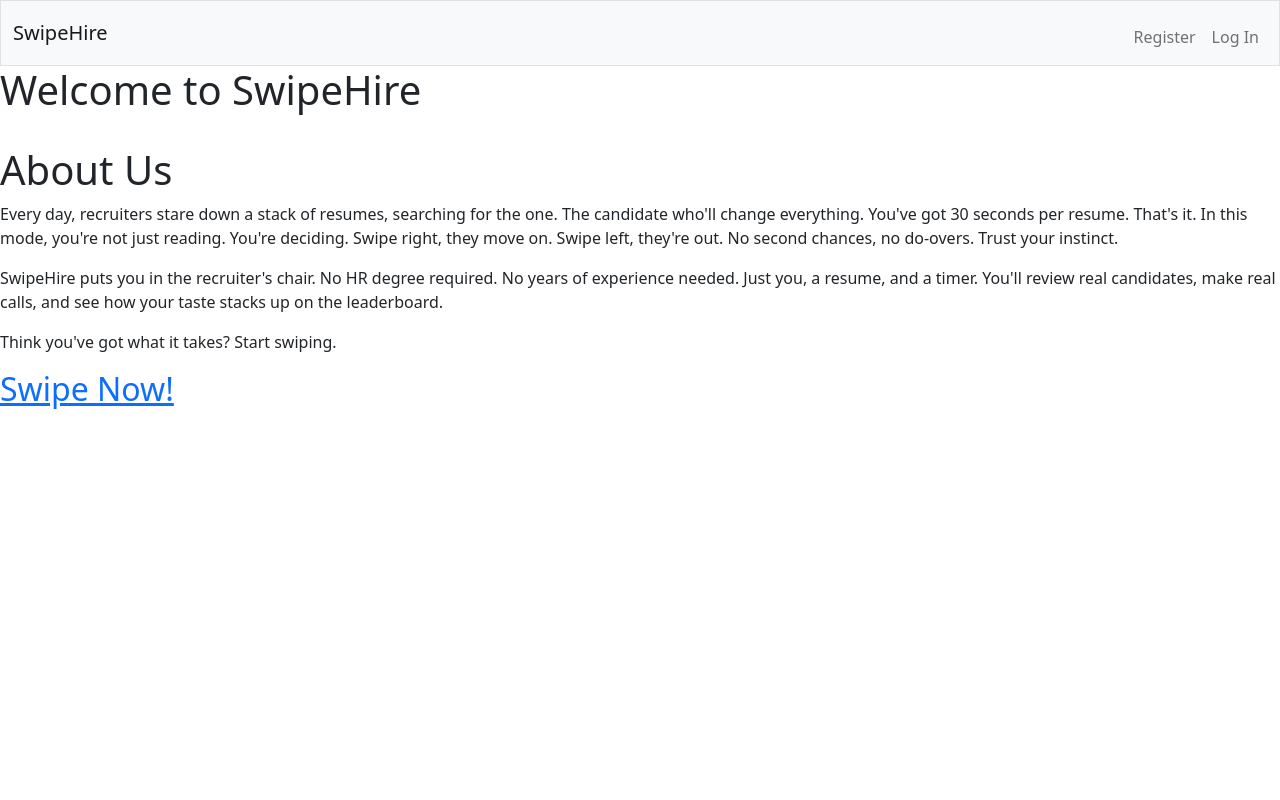
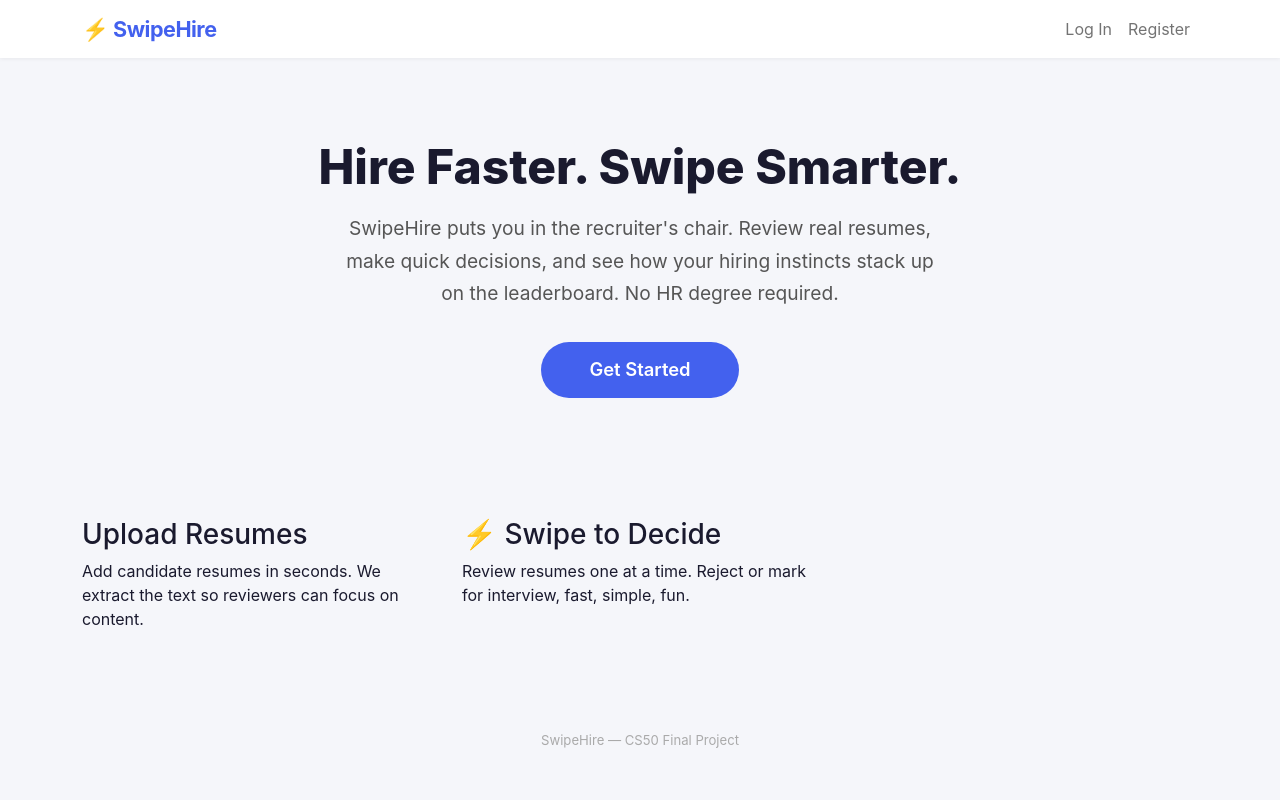
Before and after one commit to K3shavC0des/SwipeHire, a Flask app: page / in a window 1280 px wide. Run offline with Flask 3, Linux system fonts and the light colour scheme.

Commit message:
Refactor authentication and registration logic; enhance error handling and input validation; update styles and templates for improved UI/UX

```diff
--- a/app.py
+++ b/app.py
@@ -5,7 +5,7 @@ from flask import Flask, jsonify, redirect, render_template, request, session, s
 from flask_session import Session
 from werkzeug.security import check_password_hash, generate_password_hash
 from werkzeug.utils import secure_filename
-from helpers import loginRequired, parse_pdf, parse_docx, dbe, allowed_file, get_extension
+from helpers import loginRequired, parse_pdf, dbe, allowed_file, get_extension
 
 app = Flask(__name__)
 app.config["SESSION_PERMANENT"] = False
@@ -15,19 +15,20 @@ app.config["UPLOAD_FOLDER"] = "static/uploads"
 Session(app)
 
 
-
 @app.route("/")
 def homepage():
+    return render_template("index.html")
 
-    return render_template("index.html")
 
 @app.route("/login", methods=["GET", "POST"])
 def loginPage():
     if request.method == "GET":
         return render_template("login.html")
     else:
-        username = request.form.get("username").lower().strip()
-        password = request.form.get("password").lower().strip()
+        username = request.form.get("username", "").lower().strip()
+        password = request.form.get("password", "").strip()
+        if not username or not password:
+            return render_template("error.html", error="Please enter username and password", pageLink="/login")
         rows = dbe("SELECT * FROM users WHERE username = ?", (username,))
         for row in rows:
             if check_password_hash(row["hash"], password):
@@ -35,90 +36,93 @@ def loginPage():
                 return redirect("/")
         return render_template("error.html", error="Invalid username or password", pageLink="/login")
 
+
 @app.route("/logout")
 def logout():
     session.clear()
     return redirect("/")
 
+
 @app.route("/register", methods=["GET", "POST"])
 def registerPage():
+    if request.method == "GET":
+        return render_template("register.html")
 
-    if request.method == "POST":
-        potUsername = request.form.get("username").lower().strip()
-        ps1 = request.form.get("ps1").lower().strip()
-        ps2 = request.form.get("ps2").lower().strip()
-        if not ps1 or not ps2 or not potUsername:
-            return render_template("error.html", error="Please fill out the values", pageLink="/register")
-        rows = dbe("SELECT username FROM users")
-        for row in rows:
-            if row["username"] == potUsername:
-                return render_template("error.html", error="Username Already Exists :(", pageLink="/register")
+    username = request.form.get("username", "").lower().strip()
+    ps1 = request.form.get("ps1", "").strip()
+    ps2 = request.form.get("ps2", "").strip()
 
-        if ps1 != ps2:
-            return render_template("error.html", error="Please ensure the two passwords match", pageLink="/register")
+    if not username or not ps1 or not ps2:
+        return render_template("error.html", error="Please fill out all fields", pageLink="/register")
 
-        dbe("INSERT INTO users (username, hash) VALUES (?, ?)", (potUsername, generate_password_hash(ps1)))
-        session["user_id"] = dbe("SELECT id FROM users WHERE username = ?", (potUsername,))[0]["id"]
-        return redirect("/")
+    rows = dbe("SELECT id FROM users WHERE username = ?", (username,))
+    if rows:
+        return render_template("error.html", error="Username already taken", pageLink="/register")
 
-    else:
-        return render_template("register.html")
+    if ps1 != ps2:
+        return render_template("error.html", error="Passwords do not match", pageLink="/register")
+
+    if len(ps1) < 4:
+        return render_template("error.html", error="Password must be at least 4 characters", pageLink="/register")
+
+    dbe("INSERT INTO users (username, hash) VALUES (?, ?)", (username, generate_password_hash(ps1)))
+    rows = dbe("SELECT id FROM users WHERE username = ?", (username,))
+    session["user_id"] = rows[0]["id"]
+    return redirect("/")
+
 
 @app.route("/add_resume", methods=["GET", "POST"])
 @loginRequired
 def addResume():
-    if request.method == "GET": return render_template("resume_upload.html")
-    else:
-        name = request.form.get("name")
-        role = request.form.get("role")
-        file = request.files["resume"]
-        f = file.filename
+    if request.method == "GET":
+        return render_template("resume_upload.html")
 
-        if not name or not role or not f or not allowed_file(f):
-            return render_template("error.html", error="Invalid input or file type", pageLink="/add_resume")
+    name = request.form.get("name", "").strip()
+    role = request.form.get("role", "").strip()
+    file = request.files.get("resume")
 
-        extension = get_extension(f)
-        unique_name = str(uuid.uuid4()) + "." + extension
-        file_path = os.path.join(app.config["UPLOAD_FOLDER"], unique_name)
-        file.save(file_path)
+    if not name or not role or not file or not file.filename:
+        return render_template("error.html", error="Please fill out all fields and choose a file", pageLink="/add_resume")
 
-        if extension == "pdf":
-            content = parse_pdf(file_path)
-        else:
-            content = parse_docx(file_path)
+    filename = secure_filename(file.filename)
+    if not allowed_file(filename):
+        return render_template("error.html", error="Only PDF files are supported", pageLink="/add_resume")
 
-        dbe("INSERT INTO resumes (user_id, name, role, content, file_path) VALUES (?, ?, ?, ?, ?)",
-            (session["user_id"], name, role, content, file_path))
+    extension = get_extension(filename)
+    unique_name = str(uuid.uuid4()) + "." + extension
+    file_path = os.path.join(app.config["UPLOAD_FOLDER"], unique_name)
+    file.save(file_path)
 
-        return redirect("/")
-
+    content = parse_pdf(file_path)
+    dbe("INSERT INTO resumes (user_id, name, role, content, file_path) VALUES (?, ?, ?, ?, ?)",
+        (session["user_id"], name, role, content, file_path))
+    return redirect("/")
 
 
 @app.route("/resume/<int:resume_id>")
 def resumeView(resume_id):
-    rows = dbe("SELECT file_path FROM resumes WHERE id = ?", (resume_id,))
+    rows = dbe("SELECT name, role, content, file_path FROM resumes WHERE id = ?", (resume_id,))
     if not rows:
         return "Resume not found", 404
-    resp = send_file(rows[0]["file_path"])
+    r = rows[0]
+    resp = send_file(r["file_path"])
     resp.headers.pop("Content-Disposition", None)
     return resp
+
 
 @app.route("/swipe")
 @loginRequired
 def swipePage():
     return render_template("swipe.html")
 
-@app.route("/leaderboard")
-@loginRequired
-def leaderboardPage():
-    return render_template("leaderboard.html")
 
-@app.route("/profile", methods=["GET", "POST"])
+@app.route("/profile")
 @loginRequired
 def profilePage():
-    if request.method == "GET":
-        username = dbe("SELECT username FROM users WHERE id = ?", (session["user_id"],))[0]["username"]
-        return render_template("profile.html", ProfileName=username)
+    rows = dbe("SELECT username FROM users WHERE id = ?", (session["user_id"],))
+    username = rows[0]["username"] if rows else "Unknown"
+    resumes = dbe("SELECT id, name, role, created_at FROM resumes WHERE user_id = ? ORDER BY created_at DESC", (session["user_id"],))
+    return render_template("profile.html", ProfileName=username, resumes=resumes)
 
 
 @app.route("/api/next-resume")
@@ -135,8 +139,7 @@ def nextResume():
 
     if rows:
         r = rows[0]
-        file_path = "/" + r["file_path"]
-        return jsonify({"id": r["id"], "name": r["name"], "role": r["role"], "file_path": file_path})
+        return jsonify({"id": r["id"], "name": r["name"], "role": r["role"], "file_path": "/" + r["file_path"]})
     return jsonify({"done": True})
 
 
@@ -150,6 +153,7 @@ def swipe():
         (session["user_id"], resume_id, decision))
     return jsonify({"ok": True})
 
+
 @app.route("/api/reset-swipes", methods=["POST"])
 @loginRequired
 def resetSwipes():
--- a/static/styles.css
+++ b/static/styles.css
@@ -0,0 +1,261 @@
+/* ===== Base ===== */
+html, body {
+    min-height: 100vh;
+    background: #f5f6fa;
+    font-family: -apple-system, BlinkMacSystemFont, 'Segoe UI', Roboto, 'Helvetica Neue', sans-serif;
+    color: #1a1a2e;
+}
+
+/* ===== Navbar ===== */
+.navbar {
+    box-shadow: 0 1px 4px rgba(0,0,0,.06);
+}
+
+.navbar-brand {
+    font-weight: 700;
+    font-size: 1.35rem;
+    letter-spacing: -.5px;
+    color: #4361ee !important;
+}
+
+/* ===== Hero / Index ===== */
+.hero {
+    padding: 80px 0 60px;
+    text-align: center;
+}
+
+.hero h1 {
+    font-size: 3rem;
+    font-weight: 800;
+    color: #1a1a2e;
+    margin-bottom: 16px;
+}
+
+.hero .subtitle {
+    font-size: 1.2rem;
+    color: #555;
+    max-width: 600px;
+    margin: 0 auto 32px;
+    line-height: 1.7;
+}
+
+.hero .btn-swipe {
+    display: inline-block;
+    background: #4361ee;
+    color: #fff;
+    font-size: 1.15rem;
+    font-weight: 600;
+    padding: 14px 48px;
+    border-radius: 50px;
+    text-decoration: none;
+    transition: background .2s, transform .1s;
+}
+
+.hero .btn-swipe:hover {
+    background: #3451d1;
+    color: #fff;
+    transform: translateY(-1px);
+}
+
+.features {
+    padding: 60px 0;
+}
+
+.features .col {
+    text-align: center;
+    padding: 32px 20px;
+}
+
+.features .col h3 {
+    font-weight: 700;
+    margin-bottom: 10px;
+}
+
+.features .col p {
+    color: #666;
+    max-width: 260px;
+    margin: 0 auto;
+}
+
+/* ===== Forms ===== */
+.form-container {
+    max-width: 440px;
+    margin: 60px auto;
+    padding: 40px 36px;
+    background: #fff;
+    border-radius: 16px;
+    box-shadow: 0 2px 16px rgba(0,0,0,.06);
+}
+
+.form-container h2 {
+    font-weight: 700;
+    margin-bottom: 28px;
+    text-align: center;
+}
+
+.form-container input {
+    width: 100%;
+    padding: 12px 16px;
+    margin-bottom: 14px;
+    border: 1.5px solid #ddd;
+    border-radius: 10px;
+    font-size: 1rem;
+    transition: border-color .2s;
+    outline: none;
+}
+
+.form-container input:focus {
+    border-color: #4361ee;
+    box-shadow: 0 0 0 3px rgba(67,97,238,.15);
+}
+
+.form-container input[type="file"] {
+    padding: 10px 12px;
+    font-size: .9rem;
+}
+
+.form-container button {
+    width: 100%;
+    padding: 13px;
+    background: #4361ee;
+    color: #fff;
+    font-size: 1.05rem;
+    font-weight: 600;
+    border: none;
+    border-radius: 10px;
+    cursor: pointer;
+    transition: background .2s;
+}
+
+.form-container button:hover {
+    background: #3451d1;
+}
+
+.form-container .alt-link {
+    text-align: center;
+    margin-top: 18px;
+    color: #777;
+    font-size: .92rem;
+}
+
+.form-container .alt-link a {
+    color: #4361ee;
+    font-weight: 600;
+    text-decoration: none;
+}
+
+.form-container .alt-link a:hover {
+    text-decoration: underline;
+}
+
+/* ===== Profile ===== */
+.profile-card {
+    max-width: 640px;
+    margin: 50px auto;
+    padding: 40px;
+    background: #fff;
+    border-radius: 16px;
+    box-shadow: 0 2px 16px rgba(0,0,0,.06);
+}
+
+.profile-card h2 {
+    font-weight: 700;
+    margin-bottom: 24px;
+}
+
+.profile-card .resume-list {
+    margin-top: 24px;
+}
+
+.profile-card .resume-item {
+    padding: 12px 0;
+    border-bottom: 1px solid #eee;
+    display: flex;
+    justify-content: space-between;
+    align-items: center;
+}
+
+.profile-card .resume-item:last-child {
+    border-bottom: none;
+}
+
+.profile-card .resume-item .meta {
+    color: #888;
+    font-size: .85rem;
+}
+
+/* ===== Leaderboard ===== */
+.leaderboard-table {
+    max-width: 720px;
+    margin: 50px auto;
+    background: #fff;
+    border-radius: 16px;
+    box-shadow: 0 2px 16px rgba(0,0,0,.06);
+    overflow: hidden;
+}
+
+.leaderboard-table table {
+    width: 100%;
+    border-collapse: collapse;
+}
+
+.leaderboard-table th {
+    background: #4361ee;
+    color: #fff;
+    padding: 14px 20px;
+    font-weight: 600;
+    text-align: left;
+}
+
+.leaderboard-table td {
+    padding: 14px 20px;
+    border-bottom: 1px solid #f0f0f0;
+}
+
+.leaderboard-table tr:last-child td {
+    border-bottom: none;
+}
+
+.leaderboard-table .rank {
+    font-weight: 700;
+    color: #4361ee;
+}
+
+.leaderboard-table .empty {
+    padding: 48px;
+    text-align: center;
+    color: #999;
+}
+
+/* ===== Error Page ===== */
+.error-box {
+    max-width: 480px;
+    margin: 80px auto;
+    text-align: center;
+}
+
+.error-box h1 {
+    font-size: 1.5rem;
+    color: #dc2626;
+    margin-bottom: 20px;
+}
+
+.error-box a {
+    display: inline-block;
+    margin-top: 12px;
+    color: #4361ee;
+    font-weight: 600;
+    text-decoration: none;
+}
+
+.error-box a:hover {
+    text-decoration: underline;
+}
+
+/* ===== Footer ===== */
+footer {
+    text-align: center;
+    padding: 24px;
+    color: #aaa;
+    font-size: .82rem;
+}
--- a/templates/index.html
+++ b/templates/index.html
@@ -1,26 +1,29 @@
 {% extends "layout.html" %}
 
 {% block body %}
-    <h1>
-        Welcome to SwipeHire
-    </h1>
-    <br>
+<section class="hero">
+    <h1>Hire Faster. Swipe Smarter.</h1>
+    <p class="subtitle">
+        SwipeHire puts you in the recruiter's chair. Review real resumes, make quick decisions,
+        and see how your hiring instincts stack up on the leaderboard. No HR degree required.
+    </p>
+    {% if session["user_id"] %}
+        <a class="btn-swipe" href="/swipe">Start Swiping</a>
+    {% else %}
+        <a class="btn-swipe" href="/register">Get Started</a>
+    {% endif %}
+</section>
 
-    <h1>
-        About Us
-    </h1>
-
-        <p>
-            Every day, recruiters stare down a stack of resumes, searching for the one. The candidate who'll change everything. You've got 30 seconds per resume. That's it. In this mode, you're not just reading. You're deciding. Swipe right, they move on. Swipe left, they're out. No second chances, no do-overs. Trust your instinct.
-        </p>
-        <p>
-            SwipeHire puts you in the recruiter's chair. No HR degree required. No years of experience needed. Just you, a resume, and a timer. You'll review real candidates, make real calls, and see how your taste stacks up on the leaderboard.
-        </p>
-        <p>
-            Think you've got what it takes? Start swiping.
-        </p>
-
-    <h2>
-        <a href="/swipe">Swipe Now!</a>
-    </h2>
+<div class="features">
+    <div class="row g-4">
+        <div class="col-md-4">
+            <h3> Upload Resumes</h3>
+            <p>Add candidate resumes in seconds. We extract the text so reviewers can focus on content.</p>
+        </div>
+        <div class="col-md-4">
+            <h3>⚡ Swipe to Decide</h3>
+            <p>Review resumes one at a time. Reject or mark for interview, fast, simple, fun.</p>
+        </div>
+    </div>
+</div>
 {% endblock %}
--- a/templates/layout.html
+++ b/templates/layout.html
@@ -1,51 +1,52 @@
 <!DOCTYPE html>
 <html lang="en">
-
 <head>
     <meta charset="UTF-8">
     <meta name="viewport" content="width=device-width, initial-scale=1.0">
-    <link href="https://cdn.jsdelivr.net/npm/bootstrap@5.0.2/dist/css/bootstrap.min.css" rel="stylesheet" integrity="sha384-EVSTQN3/azprG1Anm3QDgpJLIm9Nao0Yz1ztcQTwFspd3yD65VohhpuuCOmLASjC" crossorigin="anonymous">
+    <link href="https://cdn.jsdelivr.net/npm/bootstrap@5.0.2/dist/css/bootstrap.min.css" rel="stylesheet"
+          integrity="sha384-EVSTQN3/azprG1Anm3QDgpJLIm9Nao0Yz1ztcQTwFspd3yD65VohhpuuCOmLASjC" crossorigin="anonymous">
     <link rel="stylesheet" href="/static/styles.css">
-    <script src="script.js"></script>
-    <title>SwipHire</title>
+    <title>SwipeHire</title>
 </head>
-
 <body>
-        <nav class="bg-light border navbar navbar-expand-md navbar-light">
-            <div class="container-fluid">
-                <a class="navbar-brand" href="/">SwipeHire</a>
-                <button aria-controls="navbar" aria-expanded="false" aria-label="Toggle navigation" class="navbar-toggler" data-bs-target="#navbar" data-bs-toggle="collapse" type="button">
+    <nav class="navbar navbar-expand-md navbar-light bg-white">
+        <div class="container">
+            <a class="navbar-brand" href="/">⚡ SwipeHire</a>
+            <button class="navbar-toggler" type="button" data-bs-toggle="collapse" data-bs-target="#navbar"
+                    aria-controls="navbar" aria-expanded="false" aria-label="Toggle navigation">
                 <span class="navbar-toggler-icon"></span>
             </button>
             <div class="collapse navbar-collapse" id="navbar">
                 {% if session["user_id"] %}
-                        <ul class="navbar-nav me-auto mt-2">
-                            <li class="nav-item"><a class="nav-link" href="/add_resume">Add Your Resume!</a></li>
-                            <li class="nav-item"><a class="nav-link" href="/leaderboard">Leaderboard</a></li>
+                    <ul class="navbar-nav me-auto mb-2 mb-md-0">
+                        <li class="nav-item"><a class="nav-link" href="/add_resume">Add Resume</a></li>
                         <li class="nav-item"><a class="nav-link" href="/swipe">Swipe</a></li>
                     </ul>
-                        <ul class="navbar-nav ms-auto mt-2">
-                            <li class="nav-item"><a class="nav-link" href="/logout">Log Out</a></li>
-                            <li class="nav-item"><a class="nav-link" href="/profile">View Profile Details</a></li>
+                    <ul class="navbar-nav ms-auto mb-2 mb-md-0">
+                        <li class="nav-item"><a class="nav-link" href="/profile">Profile</a></li>
+                        <li class="nav-item"><a class="nav-link text-danger" href="/logout">Log Out</a></li>
                     </ul>
                 {% else %}
-                        <ul class="navbar-nav ms-auto mt-2">
+                    <ul class="navbar-nav ms-auto mb-2 mb-md-0">
+                        <li class="nav-item"><a class="nav-link" href="/login">Log In</a></li>
                         <li class="nav-item"><a class="nav-link" href="/register">Register</a></li>
-                            <li class="nav-item"><a class="nav-link" href="/login">Log In</a></li>
                     </ul>
                 {% endif %}
             </div>
         </div>
     </nav>
 
-    <main>
+    <main class="container">
         {% block body %}{% endblock %}
     </main>
 
     <footer>
+        SwipeHire &mdash; CS50 Final Project
+    </footer>
 
-    </footer>
-    <script src="https://cdn.jsdelivr.net/npm/@popperjs/core@2.9.2/dist/umd/popper.min.js" integrity="sha384-IQsoLXl5PILFhosVNubq5LC7Qb9DXgDA9i+tQ8Zj3iwWAwPtgFTxbJ8NT4GN1R8p" crossorigin="anonymous"></script>
-    <script src="https://cdn.jsdelivr.net/npm/bootstrap@5.0.2/dist/js/bootstrap.min.js" integrity="sha384-cVKIPhGWiC2Al4u+LWgxfKTRIcfu0JTxR+EQDz/bgldoEyl4H0zUF0QKbrJ0EcQF" crossorigin="anonymous"></script>
+    <script src="https://cdn.jsdelivr.net/npm/@popperjs/core@2.9.2/dist/umd/popper.min.js"
+            integrity="sha384-IQsoLXl5PILFhosVNubq5LC7Qb9DXgDA9i+tQ8Zj3iwWAwPtgFTxbJ8NT4GN1R8p" crossorigin="anonymous"></script>
+    <script src="https://cdn.jsdelivr.net/npm/bootstrap@5.0.2/dist/js/bootstrap.min.js"
+            integrity="sha384-cVKIPhGWiC2Al4u+LWgxfKTRIcfu0JTxR+EQDz/bgldoEyl4H0zUF0QKbrJ0EcQF" crossorigin="anonymous"></script>
 </body>
 </html>
```
Also changed, not shown: helpers.py (+14 -18 lines), requirements.txt (+5 -11 lines), seed_resumes.py (+4 -26 lines), templates/error.html (+4 -5 lines), templates/leaderboard.html (deleted, +0 -7 lines), templates/login.html (+7 -9 lines), templates/profile.html (+19 -5 lines), templates/register.html (+8 -12 lines), templates/resume_content.html (deleted, +0 -26 lines), templates/resume_upload.html (+8 -12 lines), .openclaw/workspace-state.json (added), 3 other files. Lines whose indentation alone changed are shown as unchanged.
